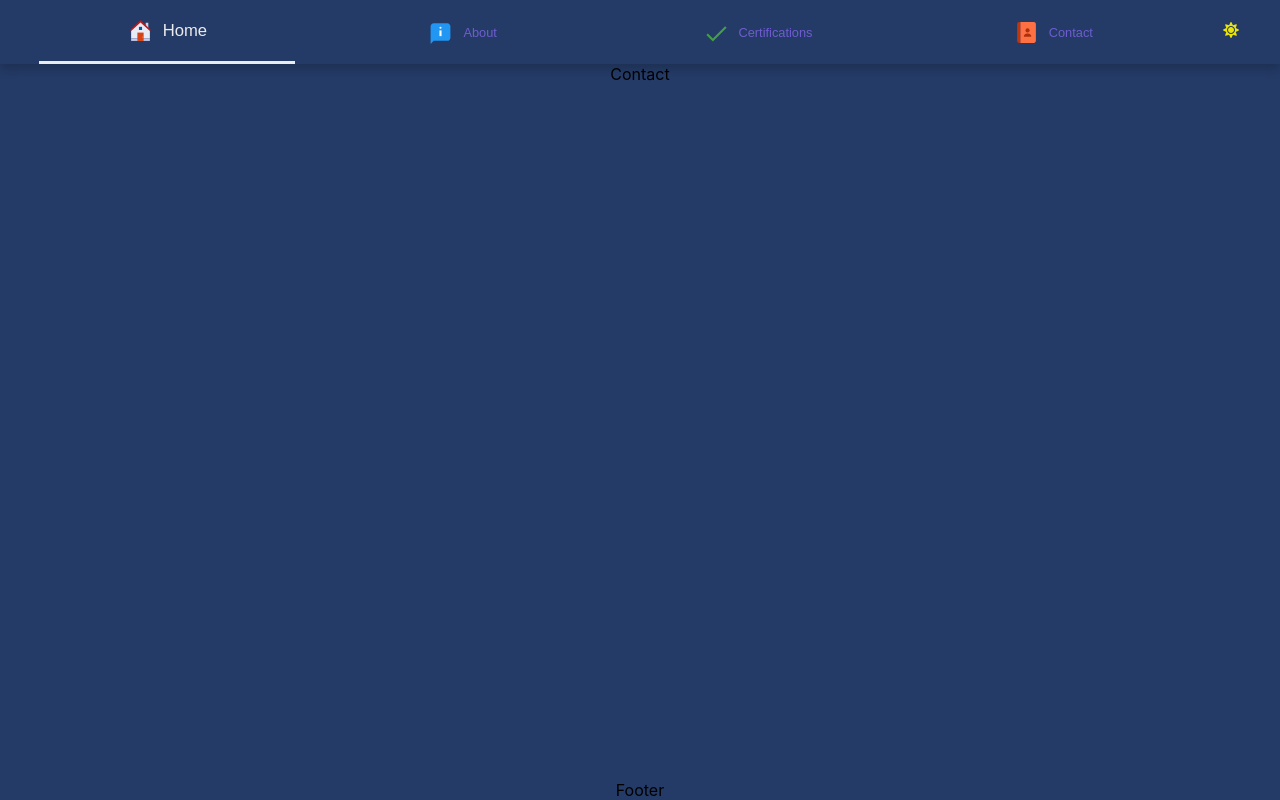
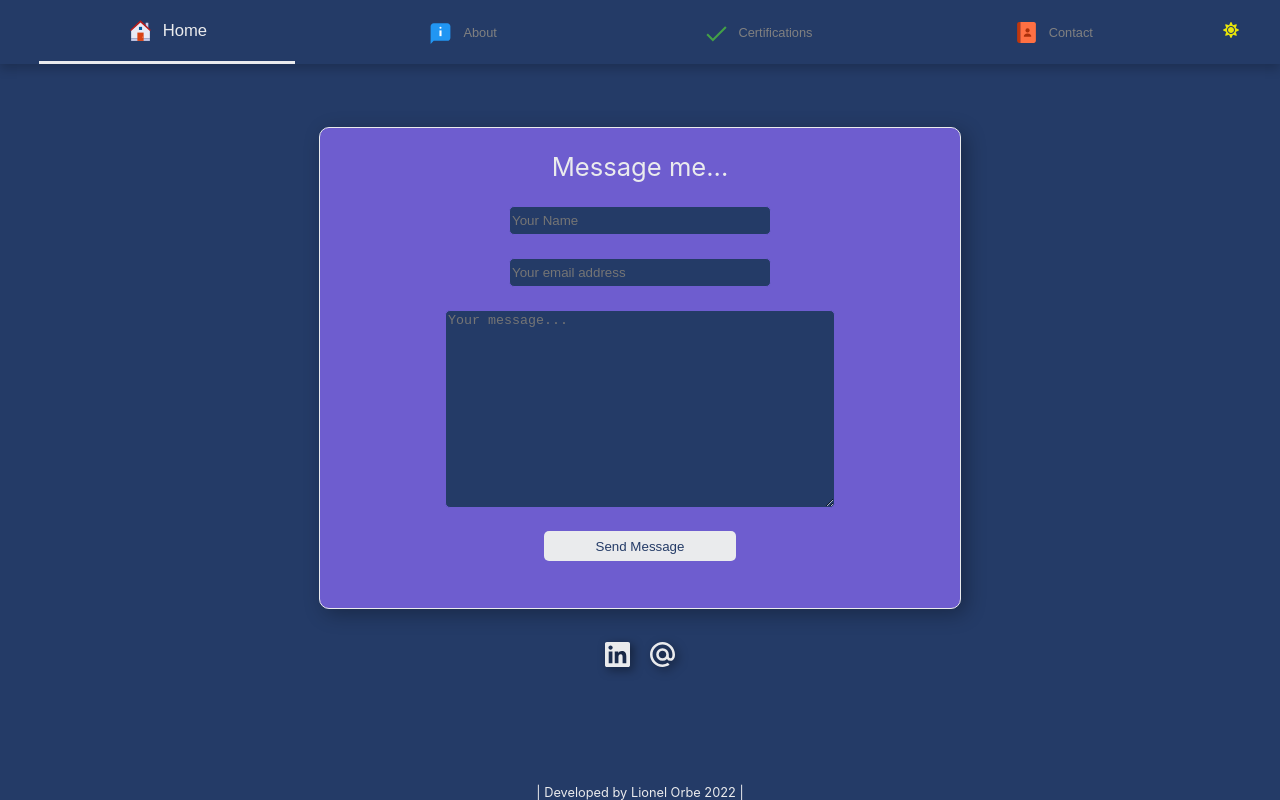
Before and after one commit to LionelOrbe/PortfolioEugenia, a React (Create React App) app: page /contact in a window 1280 px wide. Built offline with nearby package versions, Linux system fonts and the light colour scheme.

Commit message:
Contact Form

```diff
--- /dev/null
+++ b/src/assets/Utilities.js
@@ -0,0 +1,16 @@
+export function validate(input) {
+    let errors = {};
+    if(!input.name){
+      errors.name ="Name is required"
+    } else if (!/^[a-zA-ZÀ-ÿ\u00f1\u00d1\s]+$/.test(input.name)) {
+      errors.name = 'Please enter a valid name';
+    } else if(!input.email){
+      errors.email ="Email is required"
+    } else if(!/^(([^<>()\[\]\\.,;:\s@"]+(\.[^<>()\[\]\\.,;:\s@"]+)*)|(".+"))@((\[[0-9]{1,3}\.[0-9]{1,3}\.[0-9]{1,3}\.[0-9]{1,3}\])|(([a-zA-Z\-0-9]+\.)+[a-zA-Z]{2,}))$/.test(input.email)){
+      errors.email ="Please enter a valid email"
+    } else if(!input.message){
+      errors.message ="Please enter your message"
+    }
+
+    return errors;
+  }
--- a/src/components/Contact/Contact.jsx
+++ b/src/components/Contact/Contact.jsx
@@ -1,7 +1,107 @@
-import React from 'react'
+import React, { useState }  from 'react'
+import style from './Contact.module.css'
+import emailjs from 'emailjs-com'
+import { validate } from '../../assets/Utilities';
+import swal from 'sweetalert';
+import { SiLinkedin,SiMaildotru} from 'react-icons/si';
 
 export default function Contact() {
-  return (
-    <div>Contact</div>
-  )
+
+
+    const [input, setInput] = useState({
+      name:"",
+      email:"",
+      message:""
+    });
+
+    const [errors, setErrors] = useState({});
+
+    function handleName(e) {
+      e.preventDefault()
+      setInput({
+        ...input,
+        [e.target.name]: e.target.value
+      });
+      setErrors(validate({
+        ...input,
+        [e.target.name]: e.target.value
+      }));
+    }
+
+    function handleEmail(e) {
+      setInput({
+        ...input,
+        email: e.target.value
+      })
+      setErrors(validate({
+        ...input,
+        [e.target.name]: e.target.value
+      }));
+    }
+
+    function handleMessage(e) {
+      setInput({
+        ...input,
+        message: e.target.value
+      })
+      setErrors(validate({
+        ...input,
+        [e.target.name]: e.target.value
+      }));
+    }
+
+    function handleSubmit() {
+      if (input.name && input.email && input.message) {
+
+            const serviceId = 'service_60xcvdv';
+            const templateId = 'template_luo3fc8';
+            const publicKey = 'vw9ugQxDToPyVh-TJ';
+            const templateParams = {
+                name: input.name,
+                email: input.email,
+                message: input.message
+            };
+            emailjs.send(serviceId, templateId, templateParams, publicKey)
+                .then(response => swal({
+                  title: "Message sent!",
+                  icon: "success",
+                }))
+
+
+          setInput({
+            name:"",
+            email:"",
+            message:""
+          });
+      } else {
+        swal({
+          title: "Something went wrong!",
+          text: "Please fill in the form",
+          icon: "warning",
+        })
+      }
+  }
+
+    return (
+      <div className={style.container}>
+        <div className={style.inputs}>Message me...
+          <input className={style.input} name ='name' type="text" placeholder="Your Name" value={input.name} onChange={e => handleName(e)}/>
+          <input className={style.input} name ='email' type="email" placeholder="Your email address" value={input.email} onChange={e => handleEmail(e)}/>
+          <textarea className={style.area} name ='message'placeholder="Your message..." value={input.message} onChange={e => handleMessage(e)}></textarea>
+          <button className={style.button} onClick={(ev) => handleSubmit(ev)} disabled={!(Object.keys(errors).length===0)}>Send Message</button>
+          <span className={style.danger}>{errors.name}{errors.email}{errors.message}</span>
+        </div>
+        <div>
+        <a href='https://www.linkedin.com/in/eugenia-bartolom%C3%A9-925a30174/' style={{ textDecoration: "none" }} target="_blank" rel="noreferrer">
+        <SiLinkedin className={style.icon}/>
+        </a>
+        <a href='mailto: bartolome.mae@gmail.com' style={{ textDecoration: "none" }} target="_blank" rel="noreferrer">
+        <SiMaildotru className={style.icon}/>
+        </a>
+        </div>
+    </div>
+    );
+
+
+
 }
--- /dev/null
+++ b/src/components/Contact/Contact.module.css
@@ -0,0 +1,126 @@
+.container{
+    display: flex;
+    flex-direction: column;
+    align-items: center;
+    justify-content: space-evenly;
+    /* background: linear-gradient(90deg, var(--color3), var(--color4)); */
+    height: 75vh;
+    width: 100vw;;
+    animation: mymove 0.5s;
+    animation-fill-mode: forwards;
+    transform:scale(0);
+    cursor: default;
+    margin-top: 5vh;
+
+
+}
+.danger {
+    color: red;
+    font-size: 1vw;
+  }
+.inputs{
+    background-color: var(--color3);
+    display: flex;
+    flex-direction: column;
+    align-items: center;
+    justify-content: space-evenly;
+    width: 50vw;
+    color: #eaebed;
+    font-size: 2vw;
+    height: 60vh;
+    border-radius: 10px;
+    box-shadow: 5px 5px 20px rgba(0, 0, 0, 0.3);
+    border: 1px solid var(--color2);
+}
+.input{
+    border: 1px solid var(--color3);
+    color: var(--color2);
+    background-color: var(--color1);
+    width: 20vw;
+    border-radius: 5px;
+    height: 25px;
+    transition: 0.5s;
+}
+.input:focus{
+    outline: none;
+    border: 2px solid var(--color3);
+}
+.area{
+    width: 60%;
+    height: 40%;
+    background-color: var(--color1);
+    color: var(--color2);
+    border: 1px solid var(--color3);
+    border-radius: 5px;
+
+}
+.area:focus{
+    outline: none;
+    border: 2px solid var(--color3);
+}
+.button{
+    border: none;
+    color: var(--color1);
+    background-color: var(--color2);
+    width: 15vw;
+    border-radius: 5px;
+    height: 30px;
+
+
+}
+.button:hover{
+    background-color: var(--color2);
+    transition: 0.2s;
+    cursor: pointer;
+    box-shadow: 0px 0px 15px var(--color2);
+
+
+}
+.button:disabled{
+    background-color: gray;
+    color:var(--color3);
+}
+.button:disabled:hover{
+    box-shadow: none;
+    cursor: not-allowed;
+}
+.icon{
+    color: var(--color2);
+    height: 25px;
+    width: 25px;
+    padding: 10px;
+    transition: 0.5s;
+    cursor: pointer;
+    filter: drop-shadow(3px 3px 5px rgba(0,0,0,0.5));
+}
+.icon:hover{
+    transform: scale(1.5);
+    transition: 0.2s;
+}
+@keyframes mymove {
+
+       to {transform: scale(1)}
+  }
+  @media (max-width: 800px) {
+    .container{
+        height: 90vh;
+        width: 100vw;
+       margin-top: 0vh;
+    }
+    .area{
+        width: 80%;
+    }
+    .inputs{
+        width: 90vw;
+        font-size: 5vw;
+    }
+    .input{
+        width: 50vw;
+    }
+    .button{
+        width: 40vw;
+    }
+    .danger{
+        font-size: 3vw;
+    }
+}
--- a/src/components/Footer/Footer.jsx
+++ b/src/components/Footer/Footer.jsx
@@ -3,6 +3,13 @@ import style from '../Footer/Footer.module.css'
 
 export default function Footer() {
   return (
-    <div className={style.container}>Footer</div>
+    <div >
+      <a href='https://lionelorbe.vercel.app/'  style={{ textDecoration: "none" }} target="_blank" rel="noreferrer">
+        <div className={style.container}>
+
+      | Developed by Lionel Orbe 2022 |
+        </div>
+      </a>
+    </div>
   )
 }
--- a/src/components/Footer/Footer.module.css
+++ b/src/components/Footer/Footer.module.css
@@ -1,6 +1,13 @@
 .container{
-
+    color: var(--color2);
     position: absolute;
     bottom: 0;
     width: 100%;
+    /* box-shadow: 0 -5px 10px rgba(0, 0, 0, 0.2); */
+    font-size: 1vw;
 }
+@media (max-width: 800px) {
+    .container{
+        font-size: 2vw;
+    }
+}
--- a/src/components/NavBar/NavBar.module.css
+++ b/src/components/NavBar/NavBar.module.css
@@ -12,7 +12,7 @@
     height: 8vh;
     cursor: pointer;
     border: none;
-    color: var(--color3);
+    color: gray;
     transition: 0.5s;
     font-size: 1vw;
     display: flex;
```
